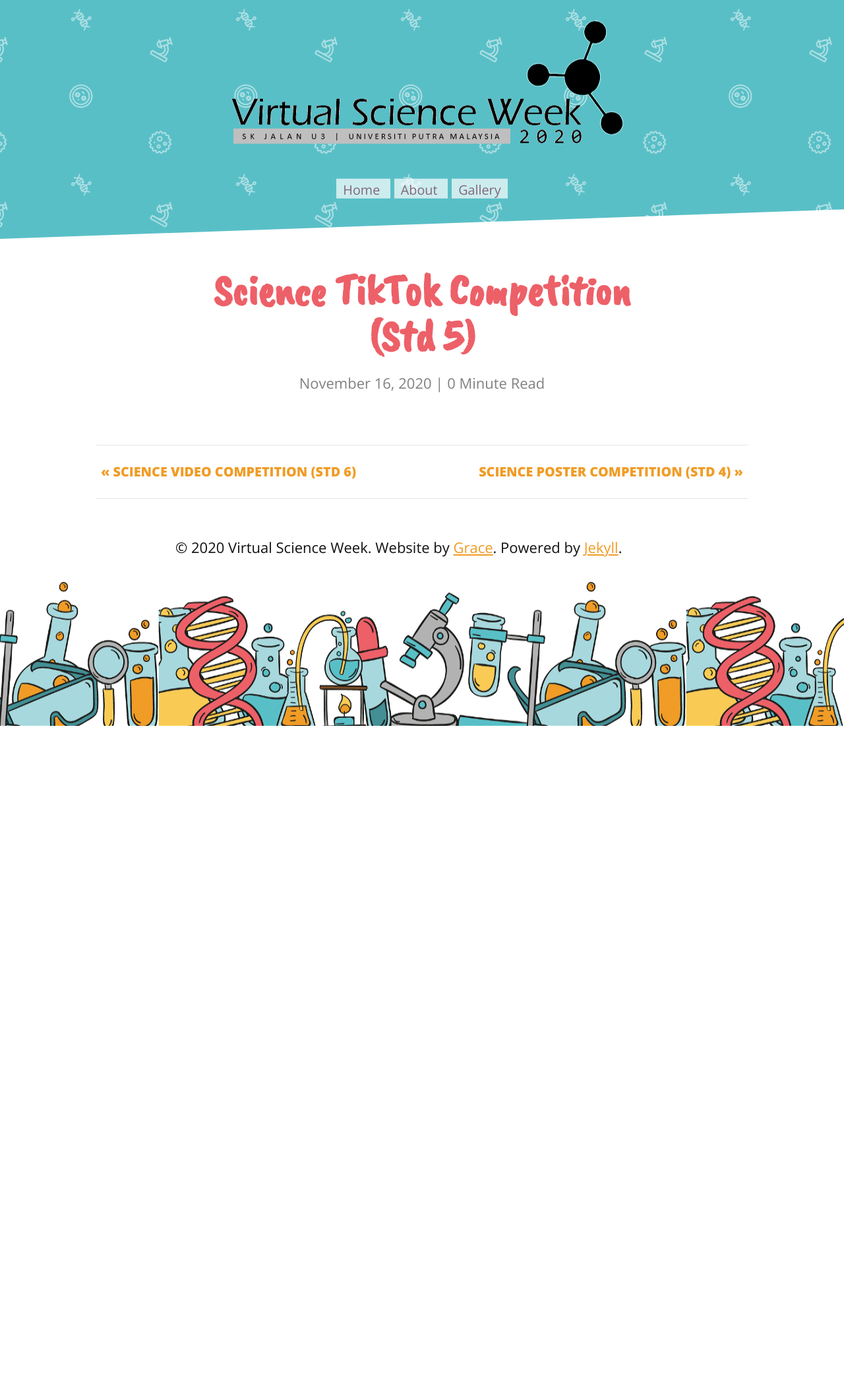
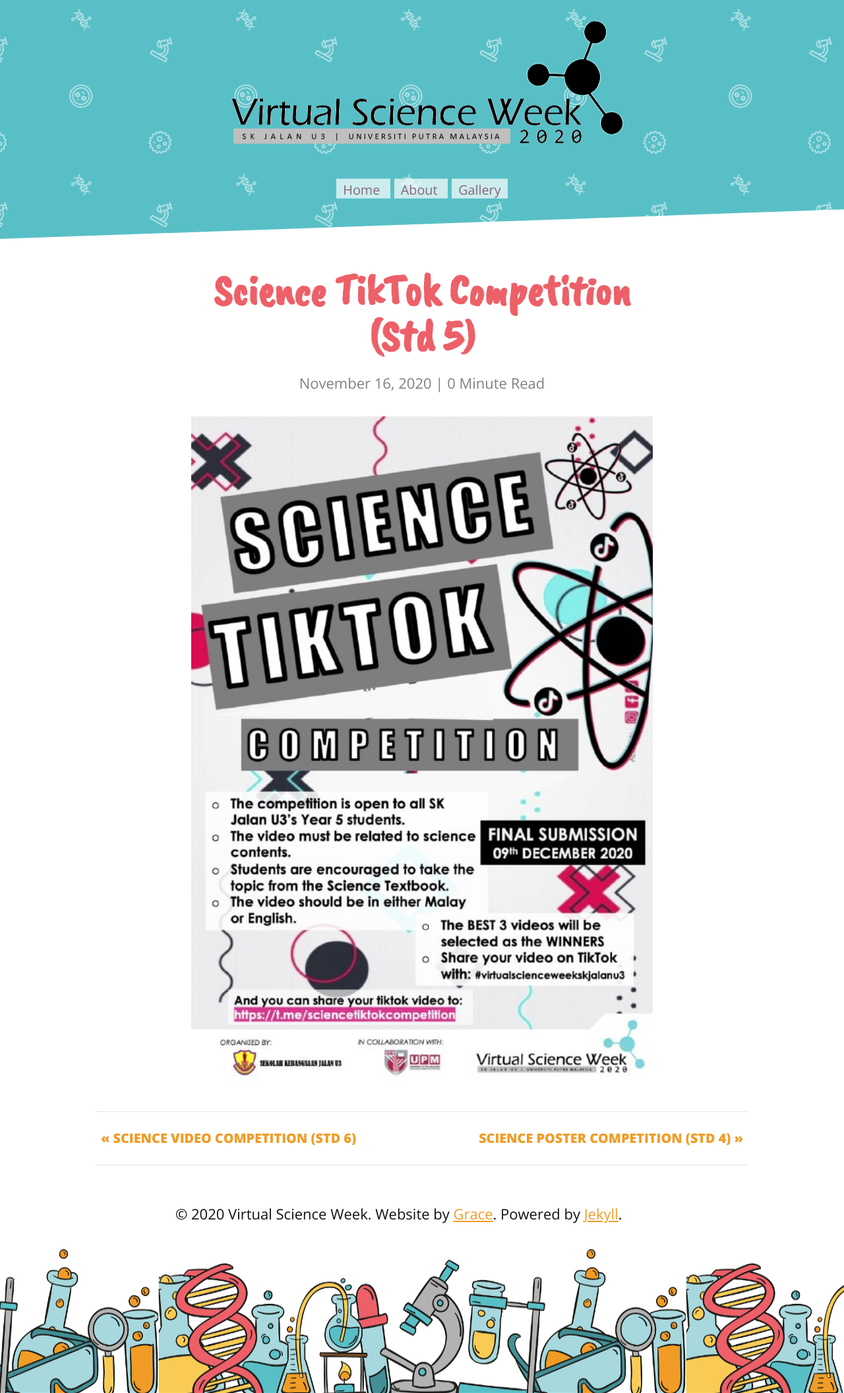
Before and after one commit to evangelistagrace/VSW2020, a Jekyll site: the page built from _posts/2020-11-16-Science TikTok.markdown, in a window 1280 px wide. Shown: the whole page at 66% size. Built offline with Jekyll 4.4.1, drawn with Linux system fonts in a browser that asks for light colours; nearby versions of some CDN libraries; comment, search, counter and statistics services are not loaded; before the commit the page ends 1100 px from its top, so only the background shows below that.

Commit message:
Update 2020-11-16-Science TikTok.markdown

```diff
--- a/_posts/2020-11-16-Science TikTok.markdown
+++ b/_posts/2020-11-16-Science TikTok.markdown
@@ -6,5 +6,5 @@
 
 
 <center>
-    <img src="{{ 'assets/img/new tiktok.jpg'}}" width="700px" alt="">
+    <img src="{{ '/assets/img/new tiktok.jpg'}}" width="700px" alt="">
 </center>
```
